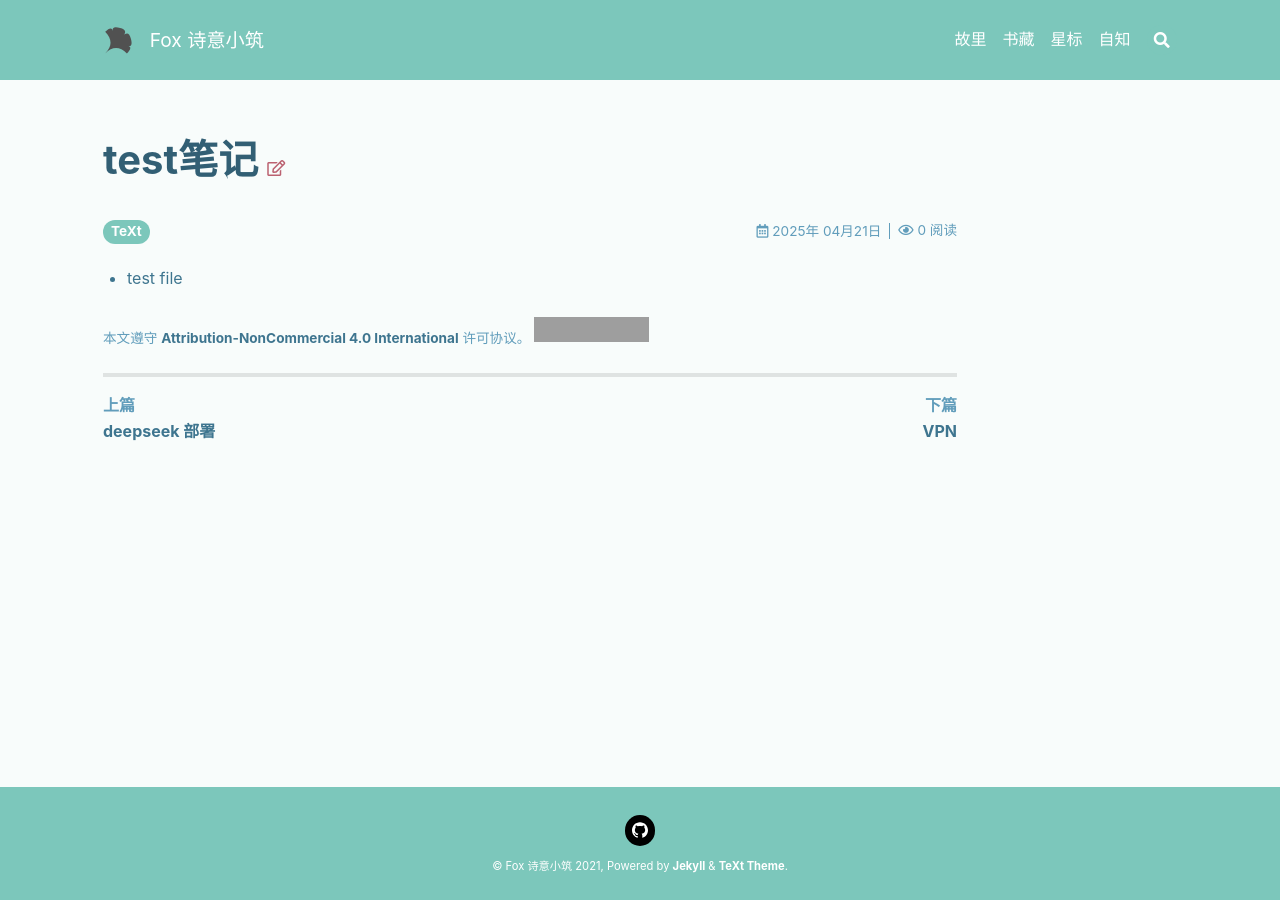
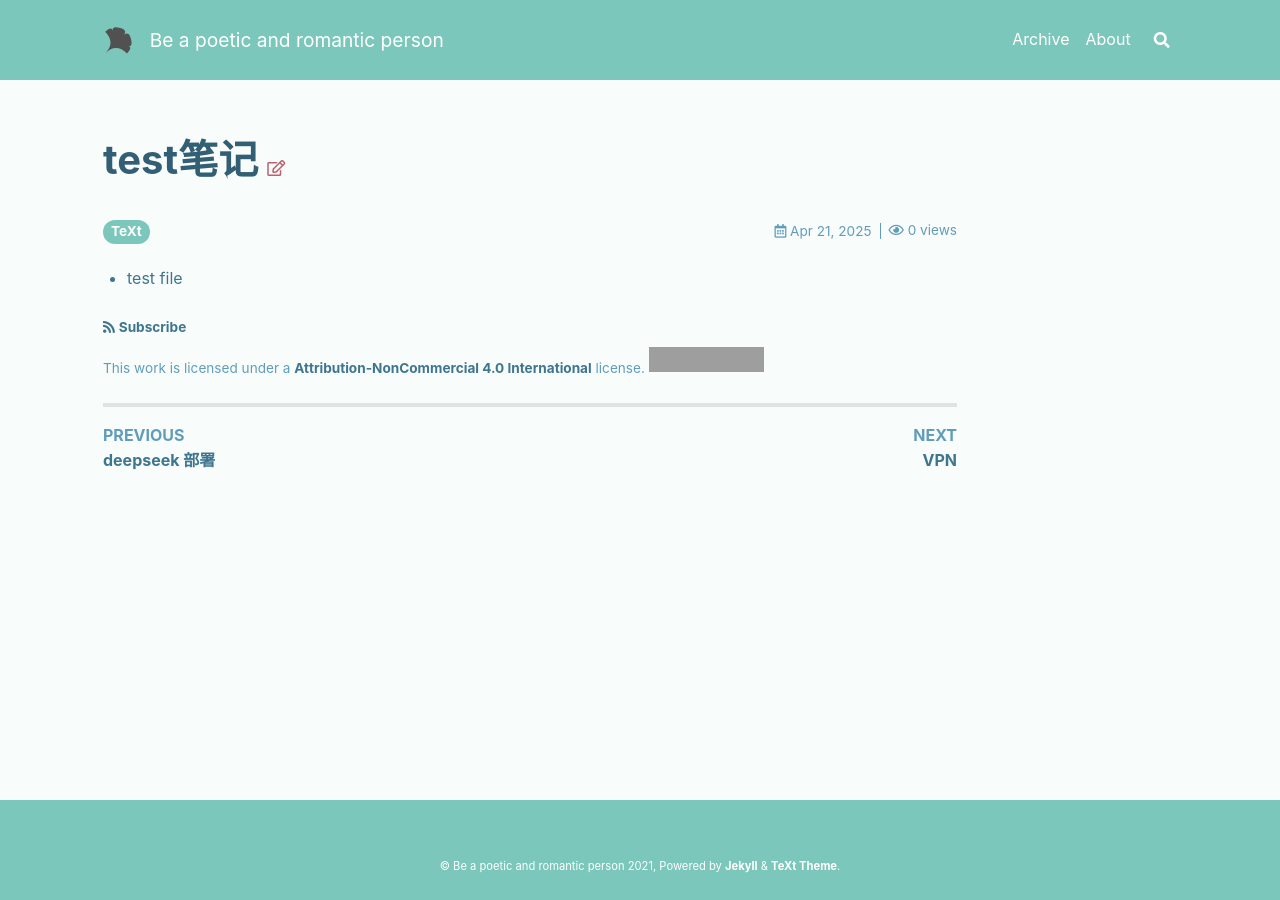
Before and after one commit to wuli-git/wuli-git.github.io, a Jekyll site: the page built from _posts/2025-04-21-hello.md, in a window 1280 px wide. Built offline with Jekyll 4.4.1, drawn with Linux system fonts in a browser that asks for light colours; nearby versions of some CDN libraries; comment, search, counter and statistics services are not loaded; some of the changed lines change nothing that is shown; grey boxes are pictures that could not be loaded.

Commit message:
renovated

```diff
--- a/_config.yml
+++ b/_config.yml
@@ -1,93 +1,184 @@
-# Jekyll Text Theme 博客配置
-# 仓库：wui-git / fox-lulloon.io
-# 访问：https://wui-git.github.io/fox-lulloon.io/
+# Welcome to Jekyll!
+#
+# This config file is meant for settings that affect your whole blog, values
+# which you are expected to set up once and rarely need to edit after that.
+# For technical reasons, this file is *NOT* reloaded automatically when you use
+# 'jekyll serve'. If you change this file, please restart the server process.
+#
+# ,--------.      ,--.   ,--. ,--.
+# '--.  .--',---.  \  `.'  /,-'  '-.
+#    |  |  | .-. :  .'    \ '-.  .-'
+#    |  |  \   --. /  .'.  \  |  |
+#    `--'   `----''--'   '--' `--'
 
-## 站点基础
-text_skin: forest
-highlight_theme: default
 
-url     : https://wui-git.github.io
-baseurl : /fox-lulloon.io
 
-title   : Fox 诗意小筑
-description: >
-  心有山海，静而不争；以文为友，自律生长。
 
-## 语言与时区
-lang: zh-CN
-timezone: Asia/Shanghai
+## => Site Settings
+##############################
+text_skin: forest # "default" (default), "dark", "forest", "ocean", "chocolate", "orange"
+highlight_theme: default # "default" (default), "tomorrow", "tomorrow-night", "tomorrow-night-eighties", "tomorrow-night-blue", "tomorrow-night-bright"
+url     : # the base hostname & protocol for your site e.g. https://www.someone.com
+baseurl : # does not include hostname
+title   : Be a poetic and romantic person
+description: > # this means to ignore newlines until "Language & timezone"
+  做一个诗意，浪漫，自律的人
 
-## 作者信息 侧边栏展示
-author:
-  type      : person
-  name      : Wuli·Fox
-  avatar    : /assets/头像.png
-  bio       : 热爱自由，偏爱浪漫，永远保持清醒与温柔。
+
+## => Language and Timezone
+##############################
+lang: # the language of your site, default as "en"
+timezone: # see https://en.wikipedia.org/wiki/List_of_tz_database_time_zones for the available values
+
+
+## => Author and Social
+##############################
+wuli:
+  type      : person# "person" (default), "organization"
+  name      : wuli
+  url       : https://wuli.name
+  avatar    : "D:\\myblog\\assets\\头像.png" # path or url of avatar image (square)
+  bio       : 做一个诗意，浪漫，自律的人.
   email     :
-  github    : wui-git
-  weibo     :
-  zhihu     :
+  facebook  : # "user_name" the last part of your profile url, e.g. https://www.facebook.com/user_name
+  twitter   : # "user_name" the last part of your profile url, e.g. https://twitter.com/user_name
+  weibo     : # "user_id"   the last part of your profile url, e.g. https://www.weibo.com/user_id/profile?...
+  googleplus: # "user_id"   the last part of your profile url, e.g. https://plus.google.com/u/0/user_id
+  telegram  : # "user_name" the last part of your profile url, e.g. https://t.me/user_name
+  medium    : # "user_name" the last part of your profile url, e.g. https://medium.com/user_name
+  zhihu     : # "user_name" the last part of your profile url, e.g. https://www.zhihu.com/people/user_name
+  douban    : # "user_name" the last part of your profile url, e.g. https://www.douban.com/people/user_name
+  linkedin  : # "user_name" the last part of your profile url, e.g. https://www.linkedin.com/in/user_name
+  github    : wuli-git.github.io # "user_name" the last part of your profile url, e.g. https://github.com/user_name
+  npm       : http://106nixi213493.vicp.fun# "user_name" #the last part of your profile url, e.g. https://www.npmjs.com/~user_name
 
-## 仓库关联
-repository: wui-git/fox-lulloon.io
+
+## => GitHub Repository (if the site is hosted by GitHub)
+##############################
+repository: xiaoyan
 repository_tree: master
 
-## 路径
+
+## => Paths
+##############################
 paths:
-  root    : /
-  home    : /
-  archive : /archive.html
-  rss     : /feed.xml
+  root    : # title link url, "/" (default)
+  home    : # home layout url, "/" (default)
+  archive : # "/archive.html" (default)
+  rss     : # "/feed.xml" (default)
 
-## 文章设置
+
+## => Post
+##############################
+## excerpt
 excerpt_separator: <!--more-->
-license: CC-BY-NC-4.0
 
+## license
+license: CC-BY-NC-4.0 # "CC-BY-4.0", "CC-BY-SA-4.0", "CC-BY-NC-4.0", "CC-BY-ND-4.0"
+
+## TOC
 toc:
-  selectors: h1,h2,h3
+  selectors: # "h1,h2,h3" (default)
 
-## 高级功能开启
-mathjax: true
-mathjax_autoNumber: true
-mermaid: true
-chart: true
 
-## 分页
+## => Markdown Enhancements
+##############################
+## Mathjax
+mathjax: # false (default), true
+mathjax_autoNumber: # false (default), true
+
+## Mermaid
+mermaid: # false (default), true
+
+## Chart
+chart: # false (default), true
+
+
+## => Paginate
+##############################
 paginate: 6
-paginate_path: /page:num
+paginate_path: /page:num # don't change this unless for special need
 
-## 资源源
-sources: bootcdn
 
-## 分享
+## => Sources
+##############################
+sources: bootcdn # bootcdn (default), unpkg
+
+
+## => Sharing
+##############################
 sharing:
-  provider: addtoany
+  provider: addtoany # false (default), "addtoany", "addthis", "custom"
 
-## 评论美化
+  ## AddThis
+  addthis:
+    id: # AddThis pubid, e.g. ra-5xxxxxxxxxxx
+
+
+## => Comments
+##############################
 comments:
-  provider: valine
+  provider: valine # false (default), "disqus", "gitalk", "valine", "custom"
+
+  ## Disqus
+  disqus:
+    shortname: # the Disqus shortname for the site
+
+  ## Gitalk
+  # please refer to https://github.com/gitalk/gitalk for more info.
+  gitalk:
+    clientID    : # GitHub Application Client ID
+    clientSecret: # GitHub Application Client Secret
+    repository  : # GitHub repo
+    owner       : # GitHub repo owner
+    admin: # GitHub repo owner and collaborators, only these guys can initialize GitHub issues, IT IS A LIST.
+      # - your GitHub Id
+
+  ## Valine
+  # please refer to https://valine.js.org/en/ for more info.
   valine:
-    app_id      : Favohrffq0ZtxDphpXUChnqd-gzGzoHsz
-    app_key     : UYaxXCIA2w4u0bNHJGboO4nn
-    placeholder : 山河辽阔，有幸相逢，留一句心事～
+    app_id      : Favohrffq0ZtxDphpXUChnqd-gzGzoHsz # LeanCloud App id
+    app_key     : UYaxXCIA2w4u0bNHJGboO4nn # LeanCloud App key
+    placeholder : # Prompt information
+    visitor     : # false (default)
+    meta        : # "[nick, mail, link]" (default) nickname, E-mail, Personal-site
 
-## 阅读量
+
+## => Pageview
+##############################
 pageview:
-  provider: leancloud
+  provider: leancloud # false (default), "leancloud", "custom"
+
+  ## Leancloud
   leancloud:
-    app_id    : Favohrffq0ZtxDphpXUChnqd-gzGzoHsz
-    app_key   : UYaxXCIA2w4u0bNHJGboO4nn
-    app_class : test
+    app_id    : Favohrffq0ZtxDphpXUChnqd-gzGzoHsz  # LeanCloud App id
+    app_key   : UYaxXCIA2w4u0bNHJGboO4nn # LeanCloud App key
+    app_class : test # LeanCloud App class
 
-## 搜索
+
+## => Search
+##############################
 search:
-  provider: default
+  provider: custom # "default" (default), false, "google", "custom"
 
-## 统计
+  ## Google Custom Search Engine
+  google:
+    custom_search_engine_id: # Google Custom Search Engine ID
+
+
+## => Analytics
+##############################
 analytics:
-  provider: false
+  provider: false # false (default), "google", "custom"
 
-## 编译规则
+  ## Google Analytics
+  google:
+    tracking_id : # Google Analytics id for the site
+    anonymize_ip: false # Anonymize IP tracking for Analytics
+
+
+## => Build
+##############################
 markdown    : kramdown
 highlighter : rouge
 permalink   : date
@@ -98,6 +189,7 @@
   - Gemfile
   - Gemfile.lock
   - LICENSE
+  - README-*.md
   - README.md
   - gulpfile.js
   - jekyll-text-theme.gemspec
@@ -120,9 +212,12 @@
       aside:
         toc: true
       show_edit_on_github: true
+      show_subscribe: true
       pageview: true
 
-## 插件
+
+## => Plugins
+##############################
 plugins:
   - jekyll-feed
   - jekyll-paginate
--- a/_data/navigation.yml
+++ b/_data/navigation.yml
@@ -1,20 +1,52 @@
 header:
   - titles:
-      zh-Hans : &ZH_HANS  故里
+      # @start locale config
+      en      : &EN       Archive
+      en-GB   : *EN
+      en-US   : *EN
+      en-CA   : *EN
+      en-AU   : *EN
+      zh-Hans : &ZH_HANS  归档
+      zh      : *ZH_HANS
       zh-CN   : *ZH_HANS
-    url: /
-
-  - titles:
-      zh-Hans : &ZH_HANS  书藏
-      zh-CN   : *ZH_HANS
+      zh-SG   : *ZH_HANS
+      zh-Hant : &ZH_HANT  歸檔
+      zh-TW   : *ZH_HANT
+      zh-HK   : *ZH_HANT
+      ko      : &KO       아카이브
+      ko-KR   : *KO
+      fr      : &FR       Archives
+      fr-BE   : *FR
+      fr-CA   : *FR
+      fr-CH   : *FR
+      fr-FR   : *FR
+      fr-LU   : *FR
+      tr      : &TR       Arşivdekiler
+      # @end locale config
     url: /archive.html
 
   - titles:
-      zh-Hans : &ZH_HANS  星标
+      # @start locale config
+      en      : &EN       About
+      en-GB   : *EN
+      en-US   : *EN
+      en-CA   : *EN
+      en-AU   : *EN
+      zh-Hans : &ZH_HANS  关于
+      zh      : *ZH_HANS
       zh-CN   : *ZH_HANS
-    url: /tags.html
-
-  - titles:
-      zh-Hans : &ZH_HANS  自知
-      zh-CN   : *ZH_HANS
+      zh-SG   : *ZH_HANS
+      zh-Hant : &ZH_HANT  關於
+      zh-TW   : *ZH_HANT
+      zh-HK   : *ZH_HANT
+      ko      : &KO       소개
+      ko-KR   : *KO
+      fr      : &FR       À propos
+      fr-BE   : *FR
+      fr-CA   : *FR
+      fr-CH   : *FR
+      fr-FR   : *FR
+      fr-LU   : *FR
+      tr      : &TR       Hakkında
+      # @end locale config
     url: /about.html
```
